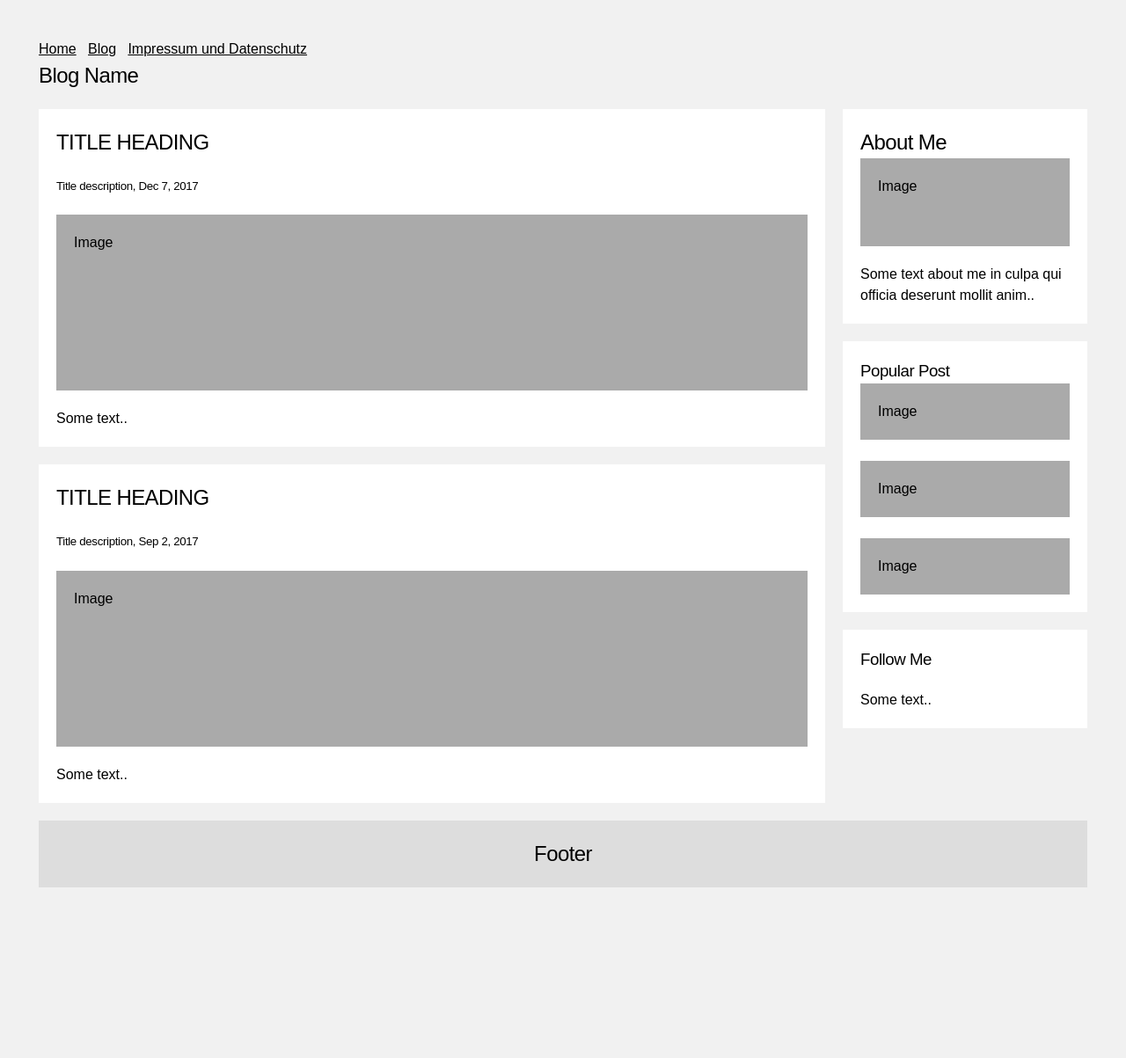
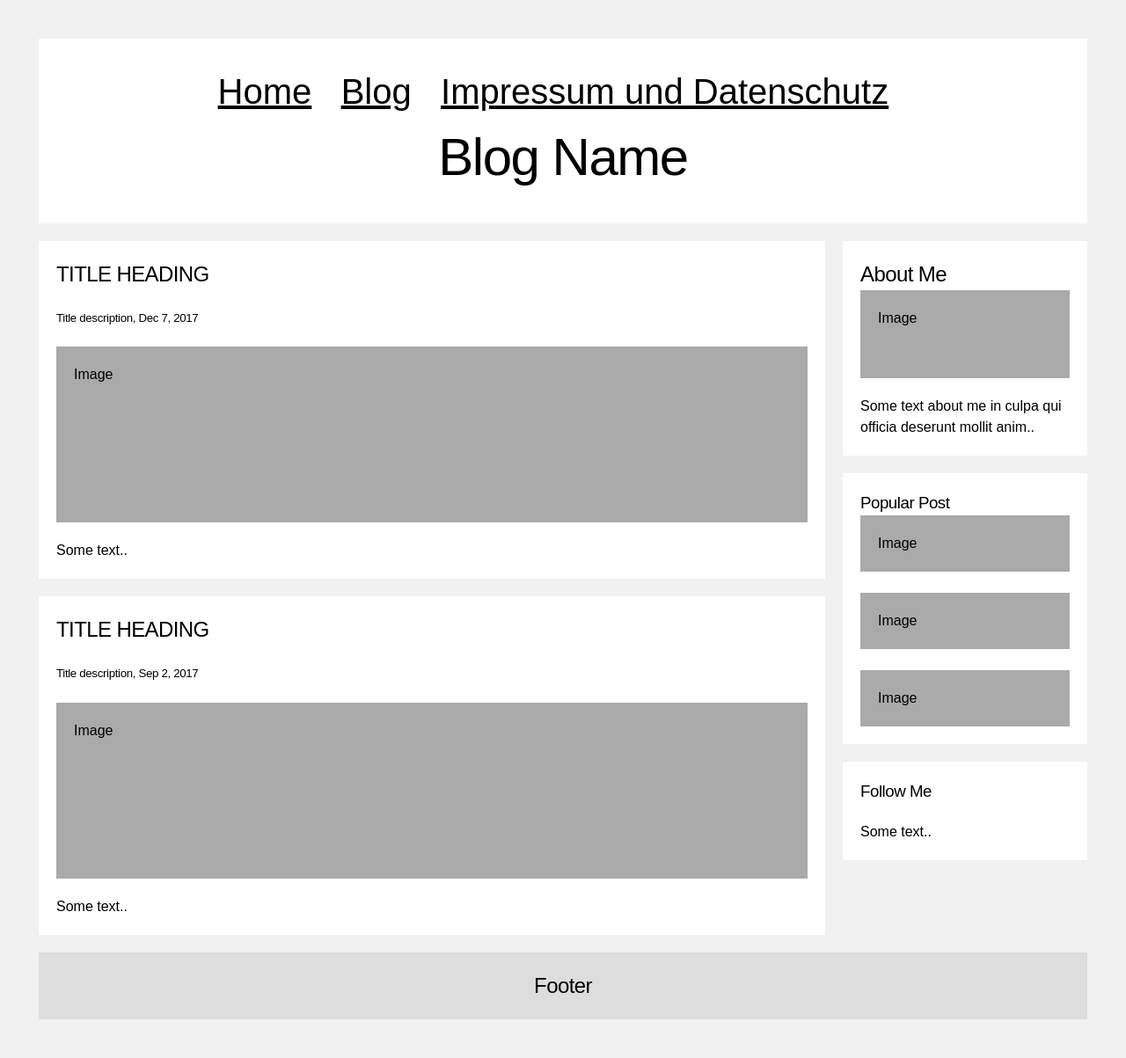
Before and after one commit to rettet-die-stille/rettet-die-stille.github.io, a Jekyll site: the page built from index.md, in a window 1280 px wide. Shown: the whole page at 88% size. Built offline with Jekyll 4.4.1, drawn with Linux system fonts in a browser that asks for light colours; before the commit the page ends 1053 px from its top, so only the background shows below that.

Commit message:
Update defaultmodern.html

```diff
--- a/_layouts/defaultmodern.html
+++ b/_layouts/defaultmodern.html
@@ -80,7 +80,7 @@
 </head>
 
 <body>
-  <div class="header2">
+  <div class="header">
     {% include _nav.html %}
     <h2>Blog Name</h2>
   </div>
```
